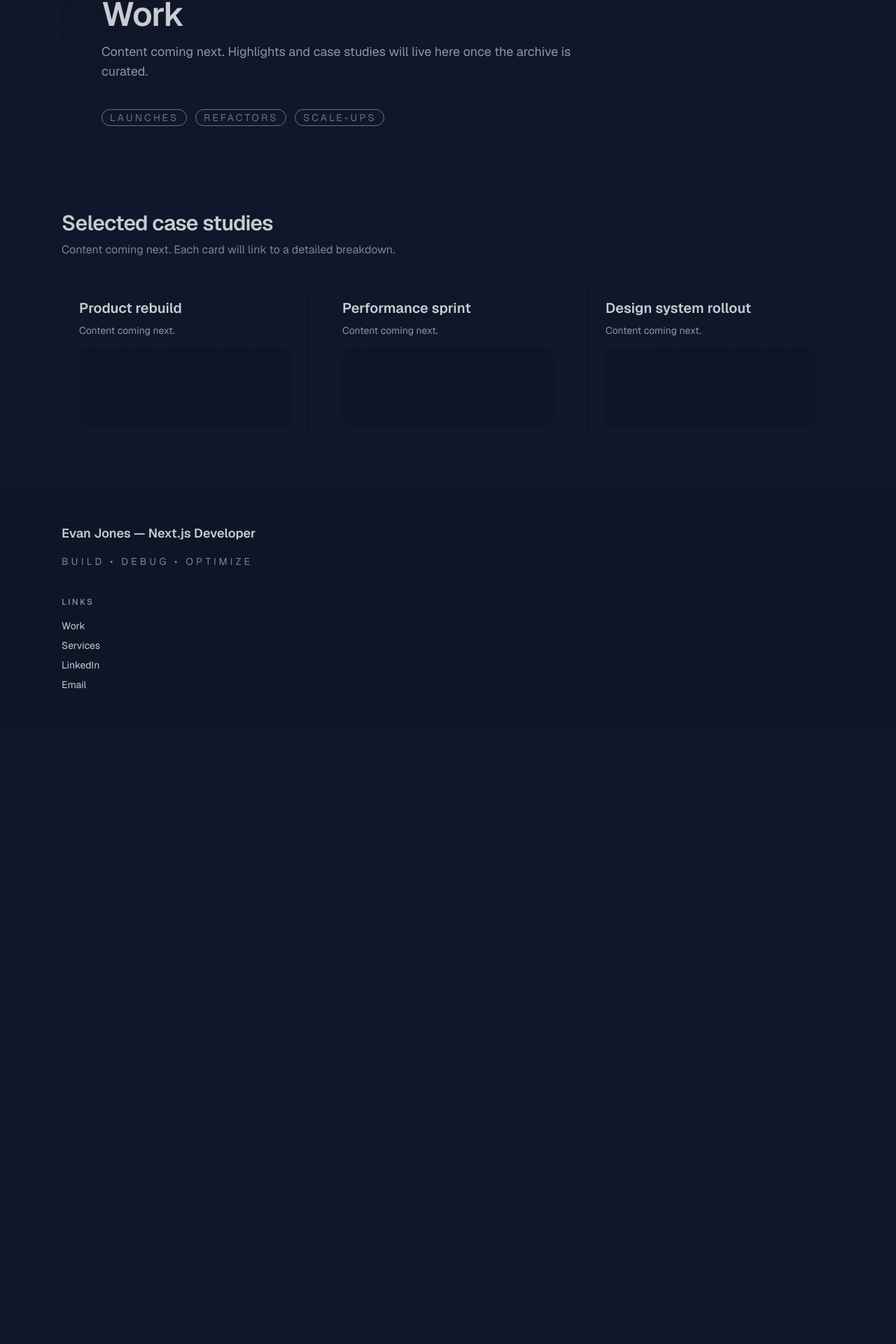
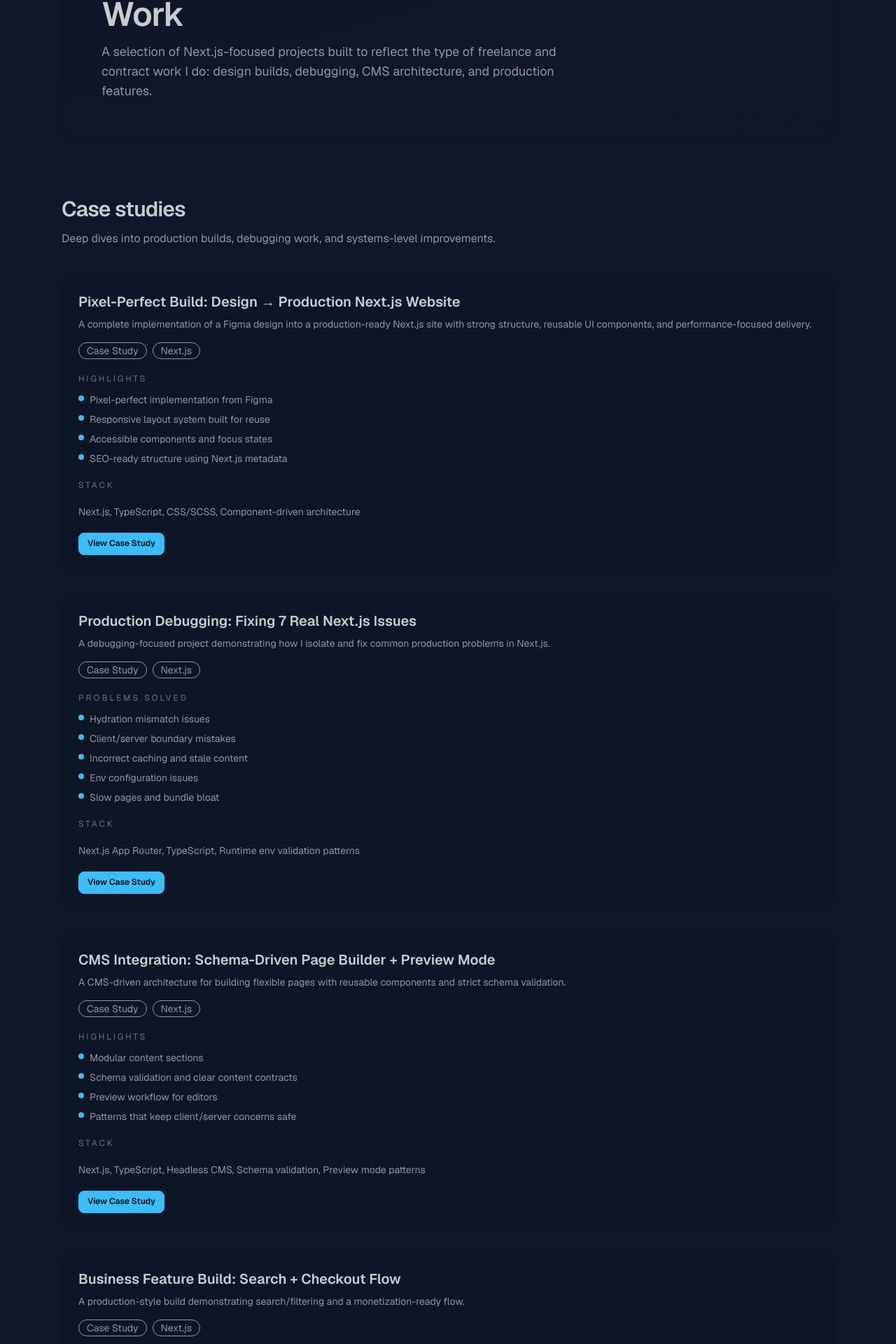
Before and after one commit to edj4960/portfolio-v5, a Next.js app: page /work in a window 1280 px wide. Shown: the part 222-2142 px from the top of the page at 70% size. Before the commit the page ends 1258 px from the top, so only its background shows below. Built offline with nearby package versions, Linux system fonts and the light colour scheme.

Commit message:
Add comprehensive work portfolio with case studies and micro projects

```diff
--- a/src/app/work/page.tsx
+++ b/src/app/work/page.tsx
@@ -1,50 +1,172 @@
+import Link from "next/link";
+import Card from "@/components/Card";
 import PageHeader from "@/components/PageHeader";
-import Section from "@/components/Section";
-import Card from "@/components/Card";
+
+const caseStudies = [
+  {
+    title: "Pixel-Perfect Build: Design → Production Next.js Website",
+    summary:
+      "A complete implementation of a Figma design into a production-ready Next.js site with strong structure, reusable UI components, and performance-focused delivery.",
+    highlightsLabel: "Highlights",
+    highlights: [
+      "Pixel-perfect implementation from Figma",
+      "Responsive layout system built for reuse",
+      "Accessible components and focus states",
+      "SEO-ready structure using Next.js metadata",
+    ],
+    stack: "Next.js, TypeScript, CSS/SCSS, Component-driven architecture",
+    href: "/work/pixel-perfect-build",
+  },
+  {
+    title: "Production Debugging: Fixing 7 Real Next.js Issues",
+    summary:
+      "A debugging-focused project demonstrating how I isolate and fix common production problems in Next.js.",
+    highlightsLabel: "Problems solved",
+    highlights: [
+      "Hydration mismatch issues",
+      "Client/server boundary mistakes",
+      "Incorrect caching and stale content",
+      "Env configuration issues",
+      "Slow pages and bundle bloat",
+    ],
+    stack: "Next.js App Router, TypeScript, Runtime env validation patterns",
+    href: "/work/nextjs-debugging",
+  },
+  {
+    title: "CMS Integration: Schema-Driven Page Builder + Preview Mode",
+    summary:
+      "A CMS-driven architecture for building flexible pages with reusable components and strict schema validation.",
+    highlightsLabel: "Highlights",
+    highlights: [
+      "Modular content sections",
+      "Schema validation and clear content contracts",
+      "Preview workflow for editors",
+      "Patterns that keep client/server concerns safe",
+    ],
+    stack:
+      "Next.js, TypeScript, Headless CMS, Schema validation, Preview mode patterns",
+    href: "/work/cms-integration",
+  },
+  {
+    title: "Business Feature Build: Search + Checkout Flow",
+    summary:
+      "A production-style build demonstrating search/filtering and a monetization-ready flow.",
+    highlightsLabel: "Highlights",
+    highlights: [
+      "Faceted filtering + pagination patterns",
+      "UI performance and state management",
+      "Checkout flow implementation approach",
+      "Clean, maintainable code structure",
+    ],
+    stack: "Next.js, TypeScript, Search patterns, Payments/checkout patterns",
+    href: "/work/search-checkout",
+  },
+];
+
+const microProjects = [
+  {
+    title: "Env Validation Starter (Next.js + TypeScript)",
+    description: "Runtime-safe env schema with strict public/server separation.",
+  },
+  {
+    title: "App Router Layout System Starter",
+    description: "Structured layout groups, loading states, reusable route organization.",
+  },
+  {
+    title: "Performance Clinic (Before/After)",
+    description:
+      "A documented approach to improving performance, bundle size, and real UX metrics.",
+  },
+];
 
 export default function WorkPage() {
   return (
-    <div className="space-y-16">
-      <section className="rounded-3xl border border-base-300 bg-gradient-to-br from-base-200/50 via-base-100 to-base-200/10 p-10 md:p-14">
+    <div className="space-y-20">
+      <section className="rounded-3xl border border-base-300 bg-gradient-to-br from-base-200/60 via-base-100 to-base-200/10 p-10 md:p-14">
         <PageHeader
           title="Work"
-          subtitle="Content coming next. Highlights and case studies will live here once the archive is curated."
+          subtitle="A selection of Next.js-focused projects built to reflect the type of freelance and contract work I do: design builds, debugging, CMS architecture, and production features."
         />
-        <div className="mt-10 flex flex-wrap gap-3 text-xs uppercase tracking-[0.25em] text-base-content/50">
-          <span className="badge badge-outline">Launches</span>
-          <span className="badge badge-outline">Refactors</span>
-          <span className="badge badge-outline">Scale-ups</span>
+      </section>
+
+      <section className="space-y-10">
+        <div className="space-y-3">
+          <h2 className="text-3xl font-semibold tracking-tight">Case studies</h2>
+          <p className="max-w-3xl text-base text-base-content/70">
+            Deep dives into production builds, debugging work, and systems-level
+            improvements.
+          </p>
+        </div>
+        <div className="grid gap-8">
+          {caseStudies.map((study) => (
+            <Card key={study.title} title={study.title} description={study.summary}>
+              <div className="space-y-5 text-sm text-base-content/70">
+                <div className="flex flex-wrap gap-2">
+                  <span className="badge badge-outline">Case Study</span>
+                  <span className="badge badge-outline">Next.js</span>
+                </div>
+                <div className="space-y-3">
+                  <p className="text-xs uppercase tracking-[0.25em] text-base-content/50">
+                    {study.highlightsLabel}
+                  </p>
+                  <ul className="space-y-2">
+                    {study.highlights.map((item) => (
+                      <li key={item} className="flex items-start gap-2">
+                        <span className="mt-1 h-2 w-2 flex-none rounded-full bg-primary" />
+                        <span>{item}</span>
+                      </li>
+                    ))}
+                  </ul>
+                </div>
+                <p className="text-xs uppercase tracking-[0.25em] text-base-content/50">
+                  Stack
+                </p>
+                <p>{study.stack}</p>
+                <Link href={study.href} className="btn btn-primary btn-sm">
+                  View Case Study
+                </Link>
+              </div>
+            </Card>
+          ))}
         </div>
       </section>
 
-      <Section
-        title="Selected case studies"
-        subtitle="Content coming next. Each card will link to a detailed breakdown."
-      >
+      <section className="space-y-10">
+        <div className="space-y-3">
+          <h2 className="text-3xl font-semibold tracking-tight">
+            Micro Projects (Quick Proof)
+          </h2>
+          <p className="max-w-2xl text-base text-base-content/70">
+            Quick experiments and build kits that show the same quality and
+            system thinking in smaller packages.
+          </p>
+        </div>
         <div className="grid gap-6 md:grid-cols-3">
-          <Card
-            title="Product rebuild"
-            description="Content coming next."
-            variant="outline"
-          >
-            <div className="h-28 rounded-xl border border-dashed border-base-300 bg-base-200/50" />
-          </Card>
-          <Card
-            title="Performance sprint"
-            description="Content coming next."
-            variant="outline"
-          >
-            <div className="h-28 rounded-xl border border-dashed border-base-300 bg-base-200/50" />
-          </Card>
-          <Card
-            title="Design system rollout"
-            description="Content coming next."
-            variant="outline"
-          >
-            <div className="h-28 rounded-xl border border-dashed border-base-300 bg-base-200/50" />
-          </Card>
+          {microProjects.map((project) => (
+            <Card
+              key={project.title}
+              title={project.title}
+              description={project.description}
+              variant="outline"
+            />
+          ))}
         </div>
-      </Section>
+      </section>
+
+      <section className="rounded-3xl border border-base-300 bg-base-200/40 p-10 md:p-12">
+        <div className="space-y-6">
+          <h2 className="text-2xl font-semibold tracking-tight">
+            Want to see something specific?
+          </h2>
+          <p className="max-w-2xl text-base text-base-content/70">
+            If you have a project in mind, I can share relevant examples or walk
+            through the approach.
+          </p>
+          <Link href="/contact" className="btn btn-primary btn-wide">
+            Contact Me
+          </Link>
+        </div>
+      </section>
     </div>
   );
 }
```
